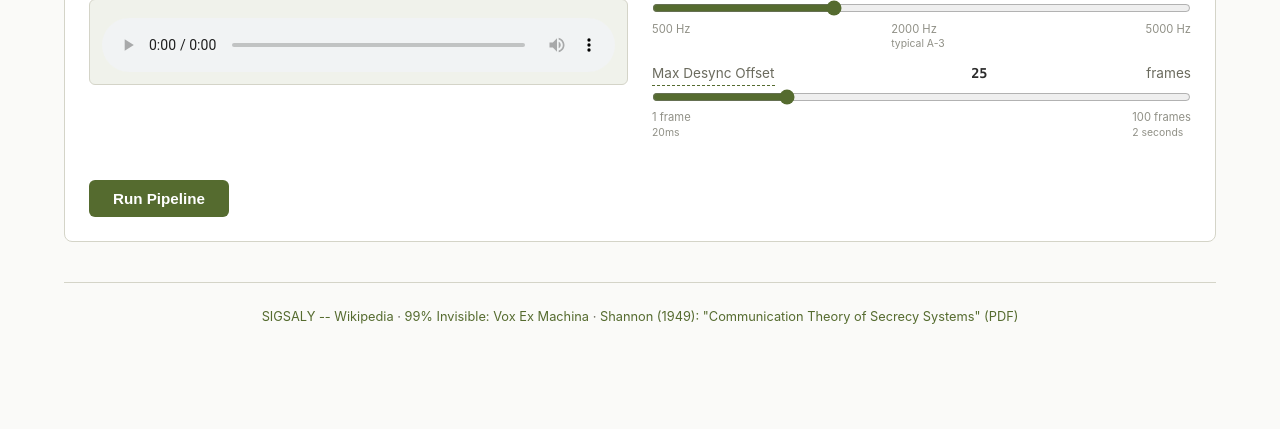
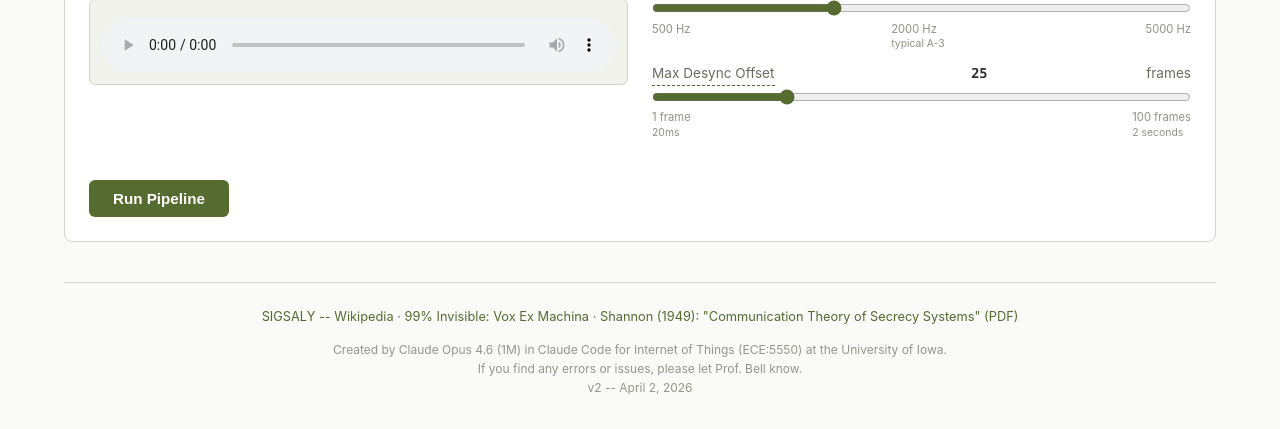
Before and after one commit to trbll/sigsalysim, a Flask app: template web/templates/index.html in a window 1280 px wide. Shown: the part 728-1157 px from the top of the page. Before the commit the page ends 1052 px from the top, so only its background shows below. Run offline with Flask 3, Linux system fonts and the light colour scheme; the template is opened without the code that fills it, so the values that code supplies are empty.

Commit message:
Add course attribution and version info to footer
Co-Authored-By: Claude Opus 4.6 (1M context) <noreply@anthropic.com>

```diff
--- a/web/static/style.css
+++ b/web/static/style.css
@@ -201,6 +201,14 @@ footer a {
 
 footer a:hover {
     text-decoration: underline;
+}
+
+.footer-attribution {
+    margin-top: 0.75rem;
+    font-size: 0.75rem;
+    color: var(--text-muted);
+    opacity: 0.7;
+    line-height: 1.6;
 }
 
 /* ── Summary Description ─────────────────────── */
--- a/web/templates/index.html
+++ b/web/templates/index.html
@@ -261,10 +261,15 @@
 
 <!-- ── References ────────────────────────────────────── -->
 <footer>
-    <p>
+    <p class="footer-references">
         <a href="https://en.wikipedia.org/wiki/SIGSALY" target="_blank" rel="noopener">SIGSALY -- Wikipedia</a> ·
         <a href="https://99percentinvisible.org/episode/vox-ex-machina/" target="_blank" rel="noopener">99% Invisible: Vox Ex Machina</a> ·
         <a href="https://pages.cs.wisc.edu/~rist/642-spring-2014/shannon-secrecy.pdf" target="_blank" rel="noopener">Shannon (1949): "Communication Theory of Secrecy Systems" (PDF)</a>
+    </p>
+    <p class="footer-attribution">
+        Created by Claude Opus 4.6 (1M) in Claude Code for Internet of Things (ECE:5550) at the University of Iowa.<br>
+        If you find any errors or issues, please let Prof. Bell know.<br>
+        v2 -- April 2, 2026
     </p>
 </footer>
 
```
